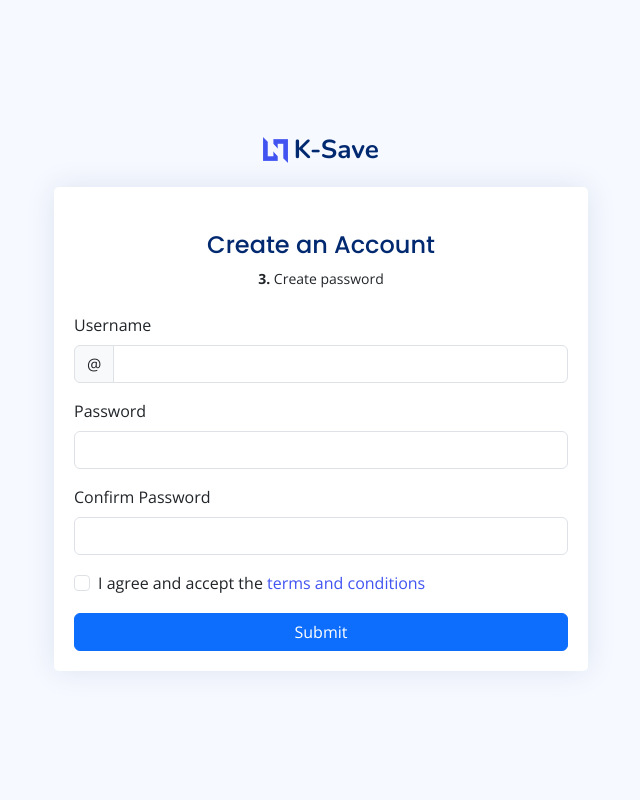
After one commit to Kim-Onesmus/K-Saving, a Django app: page /setpassword in a window 1280 px wide. The commit adds this page. Shown: the whole page, without its empty margins (319-959 px from the left). Run offline with Django 4.2, Linux system fonts and the light colour scheme; some libraries are stand-ins or nearby versions.

Commit message:
first commit

```diff
--- a/app/templates/app/account/login.html
+++ b/app/templates/app/account/login.html
@@ -31,7 +31,7 @@
       <section class="section register min-vh-100 d-flex flex-column align-items-center justify-content-center py-4">
         <div class="container">
           <div class="row justify-content-center">
-            <div class="col-lg-4 col-md-6 d-flex flex-column align-items-center justify-content-center">
+            <div class="col-lg-6 col-md-6 d-flex flex-column align-items-center justify-content-center">
 
               <div class="d-flex justify-content-center py-4">
                 <a href="index.html" class="logo d-flex align-items-center w-auto">
@@ -49,7 +49,7 @@
                     <p class="text-center small">Enter your username & password to login</p>
                   </div>
 
-                  <form class="row g-3 needs-validation" novalidate>
+                  <form class="row g-3 needs-validation">
 
                     <div class="col-12">
                       <label for="yourUsername" class="form-label">Username</label>
@@ -76,7 +76,7 @@
                       <button class="btn btn-primary w-100" type="submit">Login</button>
                     </div>
                     <div class="col-12">
-                      <p class="small mb-0">Don't have account? <a href="pages-register.html">Create an account</a></p>
+                      <p class="small mb-0">Don't have account? <a href="{% url 'register' %}">Create an account</a></p>
                     </div>
                   </form>
 
--- /dev/null
+++ b/app/templates/app/account/register1.html
@@ -0,0 +1,122 @@
+{% load static %}
+<!DOCTYPE html>
+<html lang="en">
+
+<head>
+    <meta charset="utf-8">
+    <meta content="width=device-width, initial-scale=1.0" name="viewport">
+
+    <title>Pages / Register - NiceAdmin Bootstrap Template</title>
+    <meta content="" name="description">
+    <meta content="" name="keywords">
+    <link href="{% static 'img/favicon.png' %}" rel="icon">
+    <link href="{% static 'img/apple-touch-icon.png' %}" rel="apple-touch-icon">
+    <link href="https://fonts.gstatic.com" rel="preconnect">
+    <link
+        href="https://fonts.googleapis.com/css?family=Open+Sans:300,300i,400,400i,600,600i,700,700i|Nunito:300,300i,400,400i,600,600i,700,700i|Poppins:300,300i,400,400i,500,500i,600,600i,700,700i"
+        rel="stylesheet">
+    <link href="{% static 'vendor/bootstrap/css/bootstrap.min.css' %}" rel="stylesheet">
+    <link href="{% static 'vendor/bootstrap-icons/bootstrap-icons.css' %}" rel="stylesheet">
+    <link href="{% static 'vendor/boxicons/css/boxicons.min.css' %}" rel="stylesheet">
+    <link href="{% static 'vendor/quill/quill.snow.css' %}" rel="stylesheet">
+    <link href="{% static 'vendor/quill/quill.bubble.css' %}" rel="stylesheet">
+    <link href="{% static 'vendor/remixicon/remixicon.css' %}" rel="stylesheet">
+    <link href="{% static 'vendor/simple-datatables/style.css' %}" rel="stylesheet">
+    <link href="{% static 'css/style.css' %}" rel="stylesheet">
+</head>
+
+<body>
+
+    <main>
+        <div class="container">
+
+            <section
+                class="section register min-vh-100 d-flex flex-column align-items-center justify-content-center py-4">
+                <div class="container">
+                    <div class="row justify-content-center">
+                        <div class="col-lg-6 col-md-6 d-flex flex-column align-items-center justify-content-center">
+
+                            <div class="d-flex justify-content-center py-4">
+                                <a href="index.html" class="logo d-flex align-items-center w-auto">
+                                    <img src="assets/img/logo.png" alt="">
+                                    <span class="d-none d-lg-block">K-Save</span>
+                                </a>
+                            </div><!-- End Logo -->
+
+                            <div class="card mb-3">
+
+                                <div class="card-body">
+
+                                    <div class="pt-4 pb-2">
+                                        <h5 class="card-title text-center pb-0 fs-4">Create an Account</h5>
+                                        <p class="text-center small"> <b>3.</b> Create password</p>
+                                    </div>
+
+                                    <form class="row g-3 needs-validation">
+                                        <div class="col-12">
+                                            <label for="yourUsername" class="form-label">Username</label>
+                                            <div class="input-group has-validation">
+                                                <span class="input-group-text" id="inputGroupPrepend">@</span>
+                                                <input type="text" name="username" class="form-control"
+                                                    id="yourUsername" required>
+                                                <div class="invalid-feedback">Please choose a username.</div>
+                                            </div>
+                                        </div>
+
+                                        <div class="col-12">
+                                            <label for="yourPassword" class="form-label">Password</label>
+                                            <input type="password" name="password" class="form-control"
+                                                id="yourPassword" required>
+                                            <div class="invalid-feedback">Please enter your password!</div>
+                                        </div>
+
+                                        <div class="col-12">
+                                            <label for="yourPassword" class="form-label">Confirm Password</label>
+                                            <input type="password" name="password" class="form-control"
+                                                id="yourPassword" required>
+                                            <div class="invalid-feedback">Please confirm your password</div>
+                                        </div>
+
+                                        <div class="col-12">
+                                            <div class="form-check">
+                                                <input class="form-check-input" name="terms" type="checkbox" value=""
+                                                    id="acceptTerms" required>
+                                                <label class="form-check-label" for="acceptTerms">I agree and accept the
+                                                    <a href="#">terms and conditions</a></label>
+                                                <div class="invalid-feedback">You must agree before submitting.</div>
+                                            </div>
+                                        </div>
+                                        <div class="col-12">
+                                            <button class="btn btn-primary w-100" type="submit">Submit</button>
+                                        </div>
+                                    </form>
+
+                                </div>
+                            </div>
+
+                        </div>
+                    </div>
+                </div>
+
+            </section>
+
+        </div>
+    </main><!-- End #main -->
+
+    <a href="#" class="back-to-top d-flex align-items-center justify-content-center"><i
+            class="bi bi-arrow-up-short"></i></a>
+
+    <!-- Vendor JS Files -->
+    <script src="{% static 'vendor/apexcharts/apexcharts.min.js' %}"></script>
+    <script src="{% static 'vendor/bootstrap/js/bootstrap.bundle.min.js' %}"></script>
+    <script src="{% static 'vendor/chart.js/chart.umd.js' %}"></script>
+    <script src="{% static 'vendor/echarts/echarts.min.js' %}"></script>
+    <script src="{% static 'vendor/quill/quill.min.js' %}"></script>
+    <script src="{% static 'vendor/simple-datatables/simple-datatables.js' %}"></script>
+    <script src="{% static 'vendor/tinymce/tinymce.min.js' %}"></script>
+    <script src="{% static 'vendor/php-email-form/validate.js' %}"></script>
+    <script src="{% static 'js/main.js' %}"></script>
+
+</body>
+
+</html>
--- a/app/urls.py
+++ b/app/urls.py
@@ -3,8 +3,10 @@ from . import views
 
 urlpatterns = [
     path('index', views.Index, name='index'),
-    path('login', views.Login, name='login'),
+    path('', views.Login, name='login'),
     path('register', views.Register, name='register'),
+    path('verification', views.Verification, name='verification'),
+    path('setpassword', views.setPassword, name='setPassword'),
     path('profile', views.Profile, name='profile'),
     path('logout', views.Logout, name='logout'),
 
@@ -17,5 +19,5 @@ urlpatterns = [
     path('contact', views.Contact, name='contact'),
     path('about', views.About, name='about'),
 
-    path('', views.Notification, name='notification'),
+    path('notification', views.Notification, name='notification'),
 ]
--- a/app/views.py
+++ b/app/views.py
@@ -10,6 +10,12 @@ def Login(request):
 
 def Register(request):
     return render(request, 'app/account/register.html')
+
+def Verification(request):
+    return render(request, 'app/account/code.html')
+
+def setPassword(request):
+    return render(request, 'app/account/register1.html')
 
 def Profile(request):
     return render(request, 'app/account/profile.html')
```
Also changed, not shown: app/templates/app/account/code.html (added, +96 -0 lines), app/templates/app/account/register.html (+9 -23 lines).
